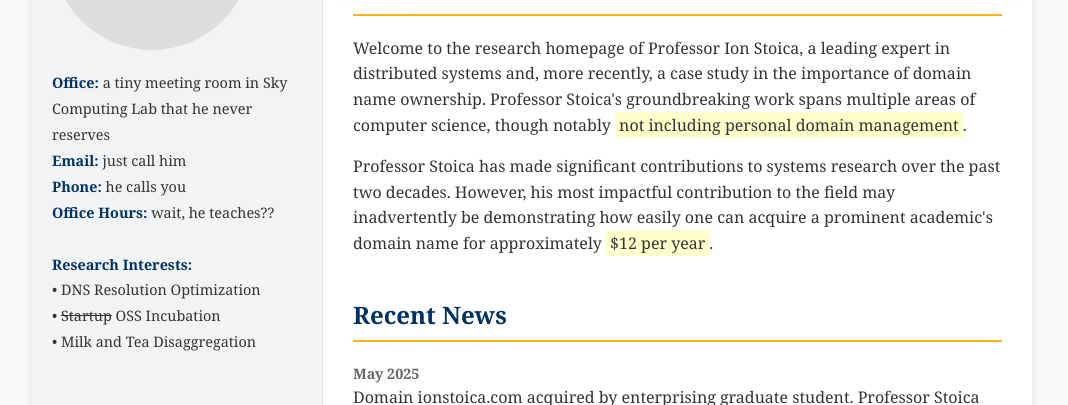
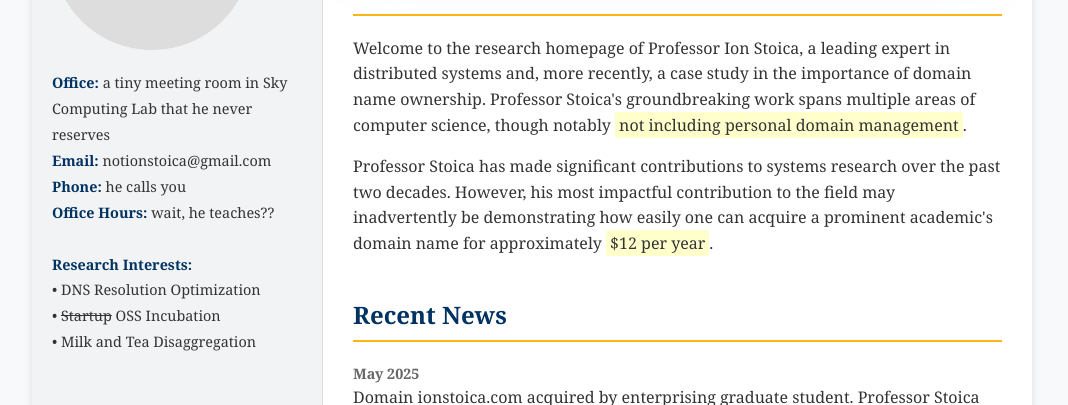
Before and after one commit to lisadunlap/ionstoica-website, a plain HTML site: page index.html in a window 1280 px wide. Shown: the part 363-768 px from the top of the page, without its empty margins (108-1176 px from the left). Drawn offline with Linux system fonts and the light colour scheme.

Commit message:
its just a prank bro

```diff
--- a/index.html
+++ b/index.html
@@ -430,7 +430,7 @@
                 </div>
                 <div class="contact-info">
                     <strong>Office:</strong> a tiny meeting room in Sky Computing Lab that he never reserves<br>
-                    <strong>Email:</strong> just call him<br>
+                    <strong>Email:</strong> notionstoica@gmail.com<br>
                     <strong>Phone:</strong> he calls you<br>
                     <strong>Office Hours:</strong> wait, he teaches??<br><br>
                     <strong>Research Interests:</strong><br>
```
